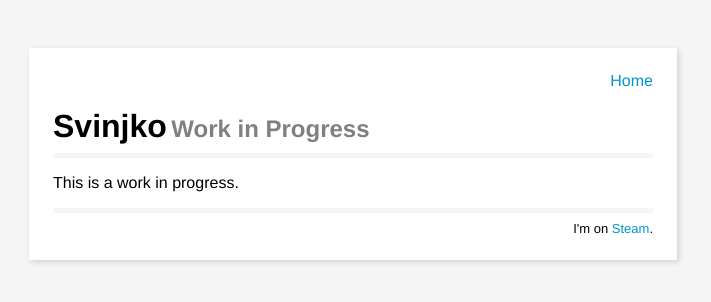
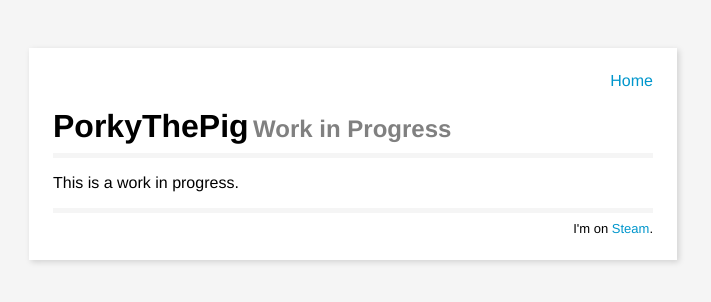
Before and after one commit to svinjko/svinjko.github.io, a Jekyll site: the page built from index.md, in a window 1280 px wide. Shown: the top 302 px of the page, without its empty margins (287-998 px from the left). Built offline with Jekyll 4.4.1, drawn with Linux system fonts in a browser that asks for light colours.

Commit message:
Update _config.yml

```diff
--- a/_config.yml
+++ b/_config.yml
@@ -1,4 +1,4 @@
-title: Svinjko
+title: PorkyThePig
 url:   http://svinjko.github.io
 menu:
   -
```
